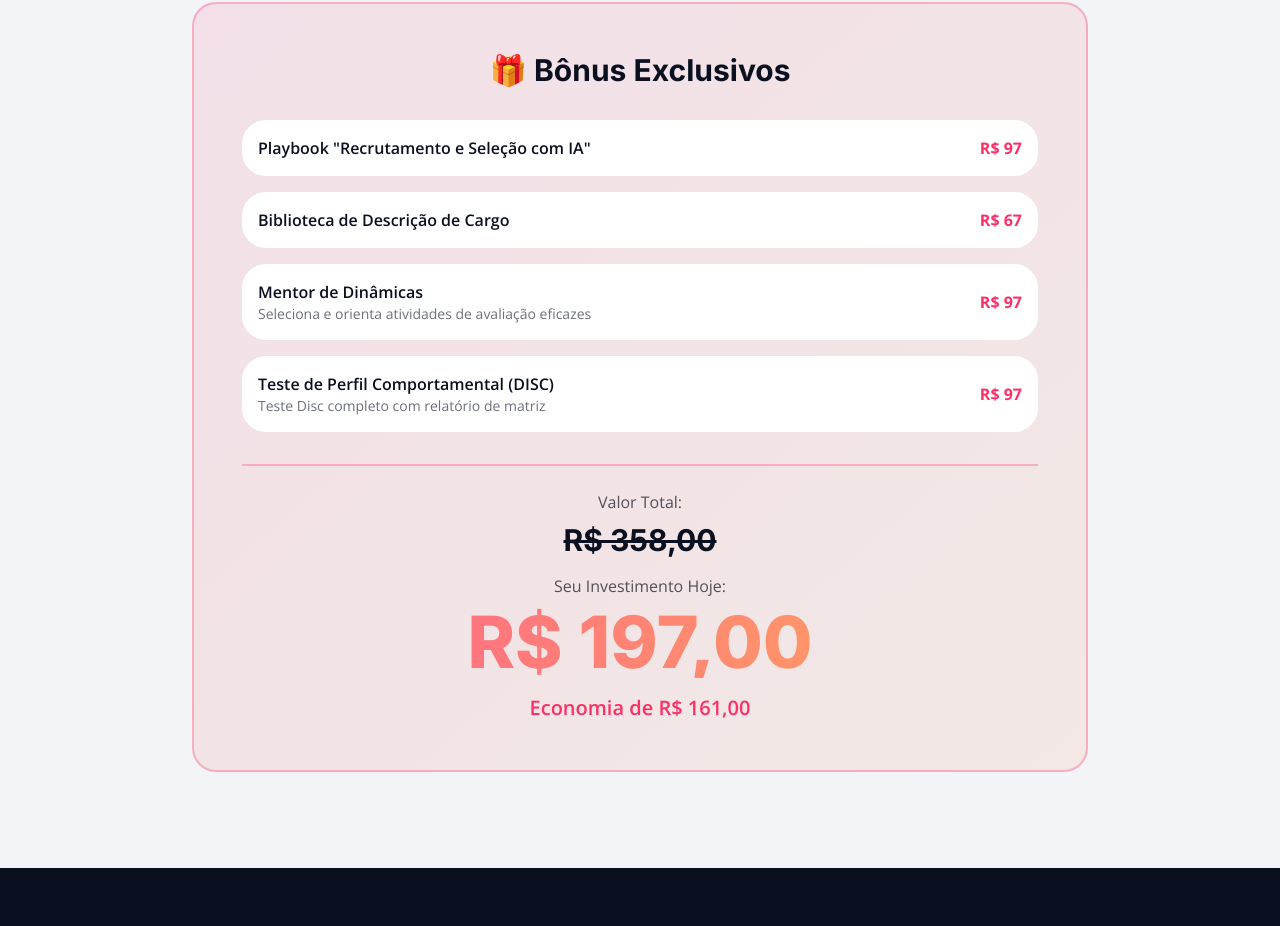
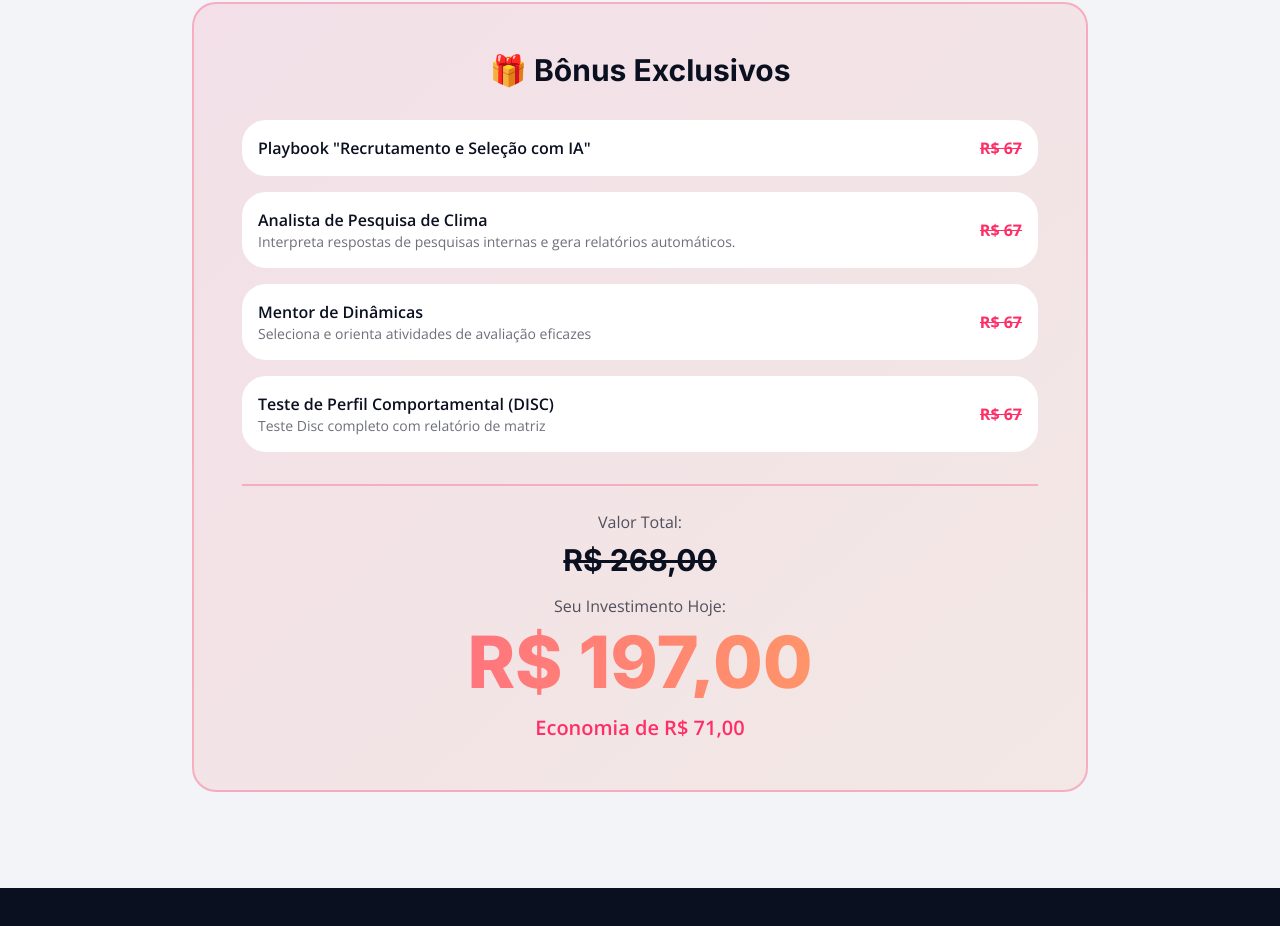
Before and after one commit to Pedrocruzr/Biblioteca-de-Prompts, a React (Vite) app: page / in a window 1280 px wide. Shown: the part 5413-6339 px from the top of the page. Built offline with nearby package versions, Linux system fonts and the light colour scheme; the HTML template or start-up script is replaced by a standard one.

Commit message:
[dyad] Updating bonus section text and prices - wrote 1 file(s)

```diff
--- a/src/pages/VendasRHTurbo360.tsx
+++ b/src/pages/VendasRHTurbo360.tsx
@@ -336,17 +336,18 @@ const VendasRHTurbo360 = () => {
           <div className="space-y-4 mb-8">
             {[{
             title: 'Playbook "Recrutamento e Seleção com IA"',
-            value: "R$ 97"
-          }, {
-            title: "Biblioteca de Descrição de Cargo",
             value: "R$ 67"
           }, {
+            title: "Analista de Pesquisa de Clima",
+            value: "R$ 67",
+            desc: "Interpreta respostas de pesquisas internas e gera relatórios automáticos."
+          }, {
             title: "Mentor de Dinâmicas",
-            value: "R$ 97",
+            value: "R$ 67",
             desc: "Seleciona e orienta atividades de avaliação eficazes"
           }, {
             title: "Teste de Perfil Comportamental (DISC)",
-            value: "R$ 97",
+            value: "R$ 67",
             desc: "Teste Disc completo com relatório de matriz"
           }].map((bonus, idx) => <div key={idx} className="flex items-center justify-between p-4 bg-white rounded-xl">
                 <div className="flex-1">
@@ -357,7 +358,7 @@ const VendasRHTurbo360 = () => {
                       {bonus.desc}
                     </p>}
                 </div>
-                <span className="text-rh-magenta font-bold whitespace-nowrap ml-4">
+                <span className="text-rh-magenta font-bold whitespace-nowrap ml-4 line-through">
                   {bonus.value}
                 </span>
               </div>)}
@@ -365,12 +366,12 @@ const VendasRHTurbo360 = () => {
 
           <div className="border-t-2 border-rh-magenta/30 pt-6 text-center">
             <p className="text-rh-text-light/70 mb-2">Valor Total:</p>
-            <p className="text-3xl font-heading font-bold text-rh-text-light line-through mb-4">R$ 358,00</p>
+            <p className="text-3xl font-heading font-bold text-rh-text-light line-through mb-4">R$ 268,00</p>
             <p className="text-rh-text-light/70 mb-2">
               Seu Investimento Hoje:
             </p>
             <p className="font-heading font-extrabold text-gradient mb-4 text-7xl">R$ 197,00</p>
-            <p className="text-xl font-semibold text-rh-magenta">Economia de R$ 161,00</p>
+            <p className="text-xl font-semibold text-rh-magenta">Economia de R$ 71,00</p>
           </div>
         </div>
       </SectionWrapper>
```
